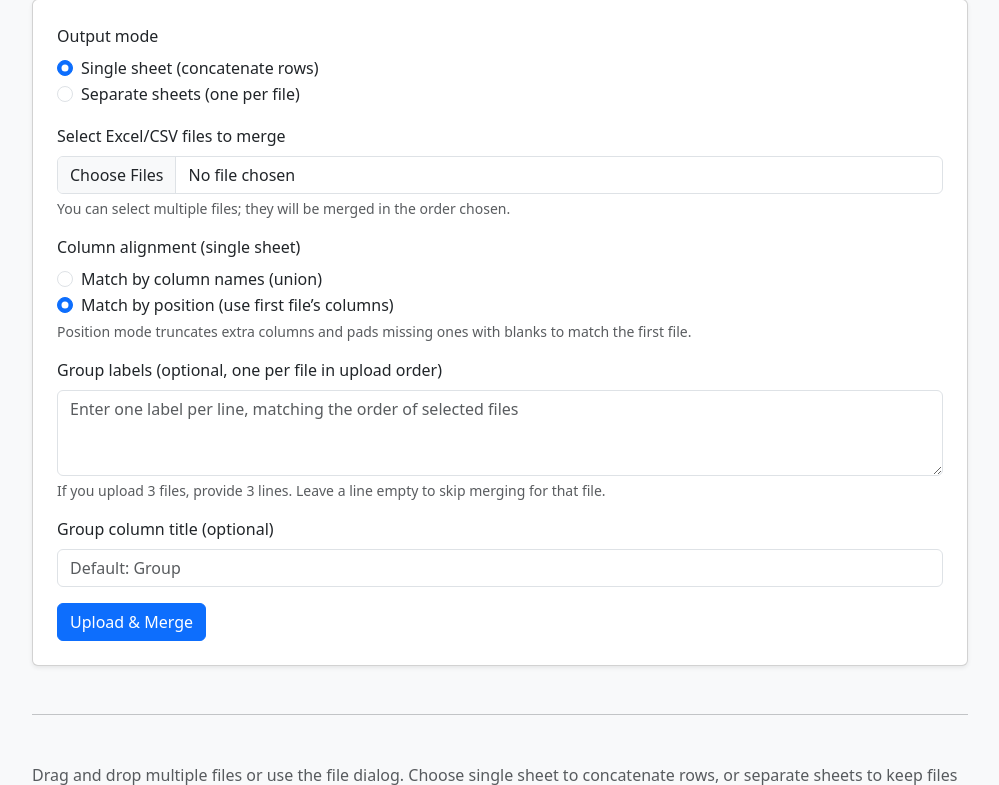
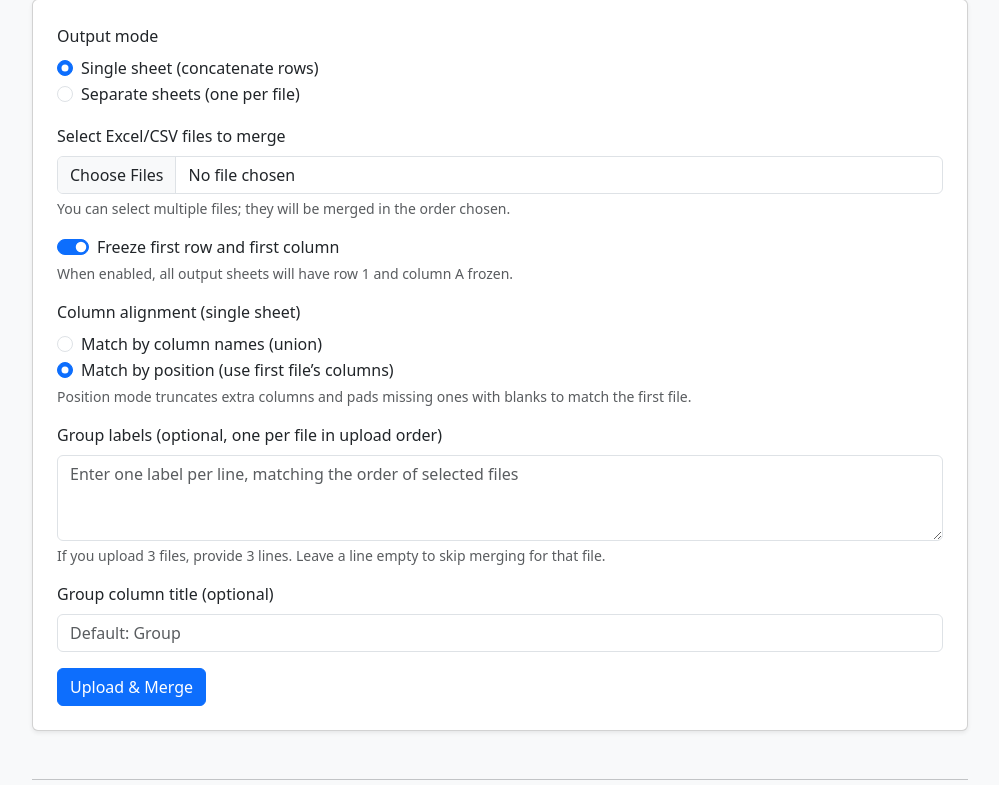
Before and after one commit to iZafor/xl-merger, a Flask app: page / in a window 1280 px wide. Shown: the part 124-909 px from the top of the page, without its empty margins (140-1139 px from the left). Run offline with Flask 2, Linux system fonts and the light colour scheme.

Commit message:
add option to freeze first row and first column

```diff
--- a/app.py
+++ b/app.py
@@ -78,6 +78,8 @@ def index():
         output_mode = (request.form.get('output_mode') or 'single').strip()
         # Alignment mode (single-sheet only): 'position' (default) or 'names'
         align_mode = (request.form.get('align_mode') or 'position').strip()
+        # Freeze panes toggle: default ON, but if unchecked the field is absent on POST
+        freeze_panes = ('freeze_panes' in request.form)
 
         # Parse per-file labels and custom column title (single-sheet mode only)
         raw_labels = request.form.get('group_texts', '')
@@ -243,6 +245,9 @@ def index():
                                 ws_dest.append(list(df.columns))
                                 for _, row in df.iterrows():
                                     ws_dest.append([row.get(c, '') for c in df.columns])
+                            # Freeze first row and first column
+                            if freeze_panes:
+                                ws_dest.freeze_panes = 'B2'
                         except Exception as e:
                             # Fallback: write values from DataFrame if anything fails
                             ws_dest = wb_out.create_sheet(title=sheet_name)
@@ -250,12 +255,16 @@ def index():
                             ws_dest.append(list(df.columns))
                             for _, row in df.iterrows():
                                 ws_dest.append([row.get(c, '') for c in df.columns])
+                            if freeze_panes:
+                                ws_dest.freeze_panes = 'B2'
                     else:
                         # CSV or other: write values from DataFrame
                         ws_dest = wb_out.create_sheet(title=sheet_name)
                         ws_dest.append(list(df.columns))
                         for _, row in df.iterrows():
                             ws_dest.append([row.get(c, '') for c in df.columns])
+                        if freeze_panes:
+                            ws_dest.freeze_panes = 'B2'
 
                 wb_out.save(out_path)
             except Exception as e:
@@ -292,19 +301,23 @@ def index():
             flash(f'Error writing output file: {e}')
             return redirect(request.url)
 
-        # Merge first column cells for labeled ranges (single-sheet only)
-        if use_group_col and merge_ranges:
-            try:
-                wb = load_workbook(out_path)
-                ws = wb['Merged']
+        # Apply freeze panes and (optionally) merge labeled ranges in single-sheet output
+        try:
+            wb = load_workbook(out_path)
+            ws = wb['Merged']
+            # Freeze first row and first column
+            if freeze_panes:
+                ws.freeze_panes = 'B2'
+            # Merge first column cells for labeled ranges (single-sheet only)
+            if use_group_col and merge_ranges:
                 for (start_idx, end_idx) in merge_ranges:
                     excel_start = start_idx + 2  # header row + 1-based indexing
                     excel_end = end_idx + 2
                     if excel_start <= excel_end:
                         ws.merge_cells(start_row=excel_start, start_column=1, end_row=excel_end, end_column=1)
-                wb.save(out_path)
-            except Exception as e:
-                flash(f'Warning: could not merge group cells in Excel: {e}')
+            wb.save(out_path)
+        except Exception as e:
+            flash(f'Warning: could not finalize Excel formatting: {e}')
 
         # Render preview
         merged_html = merged.to_html(classes='table table-striped table-sm', index=False, escape=False)
--- a/templates/index.html
+++ b/templates/index.html
@@ -121,6 +121,22 @@
                     <div class="form-text">
                         Drag items to change order. The merge will follow this
                         exact order.
+                    </div>
+                </div>
+
+                <div class="mb-3">
+                    <div class="form-check form-switch">
+                        <input class="form-check-input" type="checkbox"
+                        id="freeze_panes" name="freeze_panes" value="1" {{
+                        'checked' if request.form.get('freeze_panes', '1') else
+                        '' }}>
+                        <label class="form-check-label" for="freeze_panes"
+                            >Freeze first row and first column</label
+                        >
+                    </div>
+                    <div class="form-text">
+                        When enabled, all output sheets will have row 1 and
+                        column A frozen.
                     </div>
                 </div>
 
```
